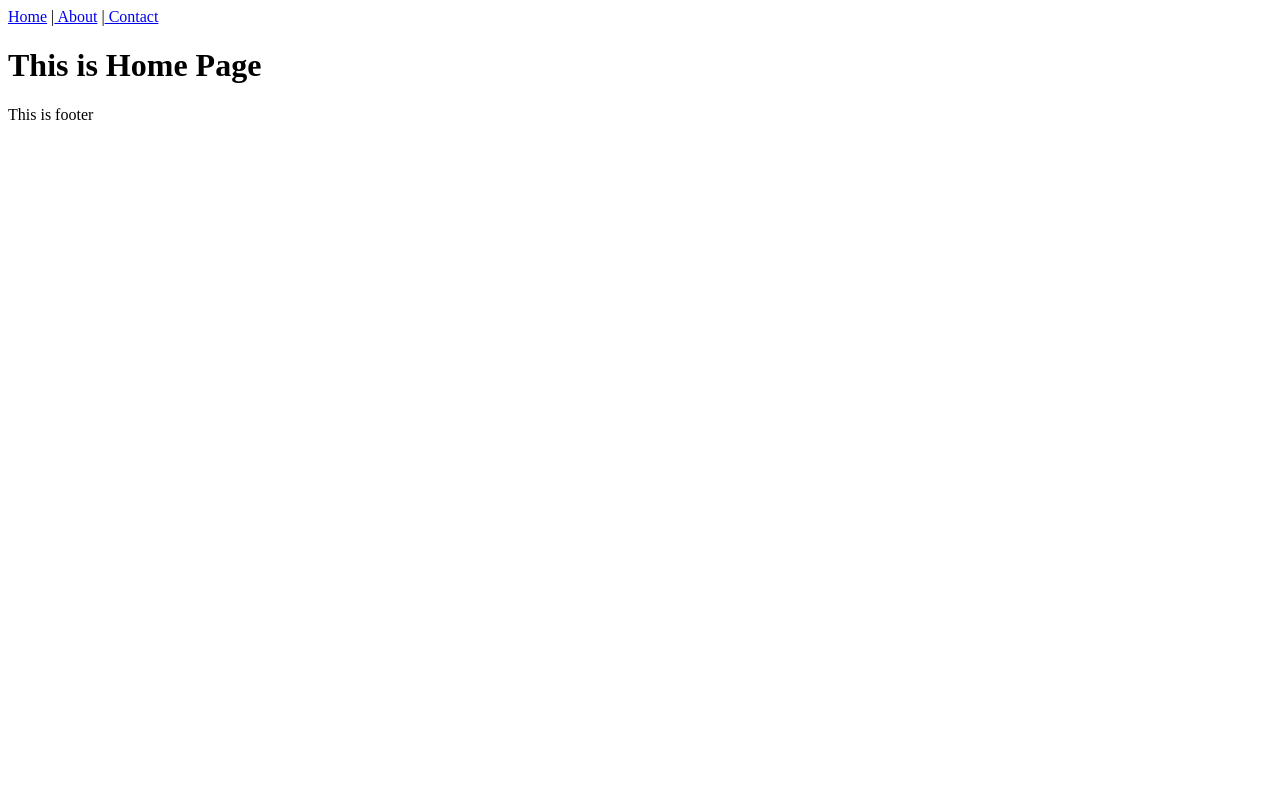
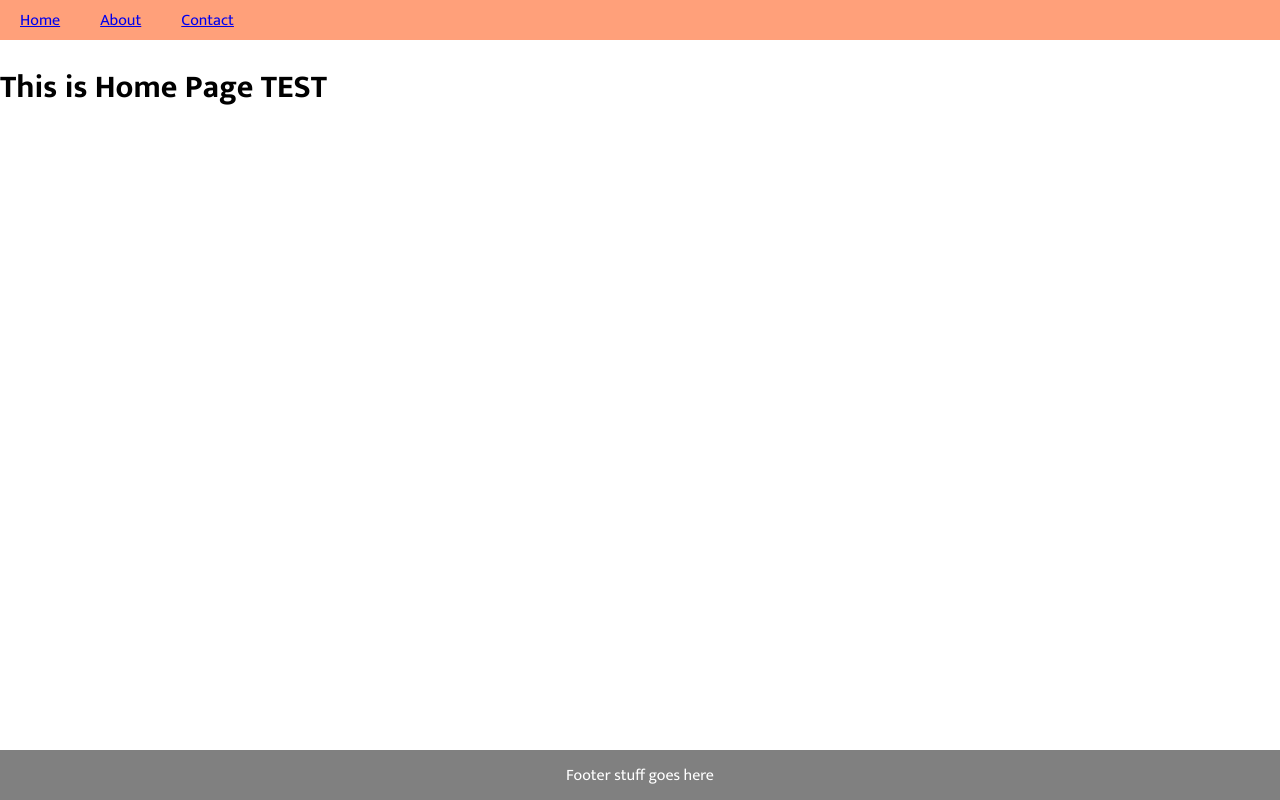
Before and after one commit to VedadM/VedadM.github.io, a React (Create React App) app: page / in a window 1280 px wide. Built offline with nearby package versions, Linux system fonts and the light colour scheme.

Commit message:
Creating site structure

```diff
--- a/public/index.html
+++ b/public/index.html
@@ -15,6 +15,9 @@
       user's mobile device or desktop. See https://developers.google.com/web/fundamentals/web-app-manifest/
     -->
     <link rel="manifest" href="%PUBLIC_URL%/manifest.json" />
+    <link rel="preconnect" href="https://fonts.googleapis.com">
+    <link rel="preconnect" href="https://fonts.gstatic.com" crossorigin>
+    <link href="https://fonts.googleapis.com/css2?family=Mukta:wght@200;300;400;500;600;700;800&display=swap" rel="stylesheet">
     <!--
       Notice the use of %PUBLIC_URL% in the tags above.
       It will be replaced with the URL of the `public` folder during the build.
--- a/src/App.js
+++ b/src/App.js
@@ -1,16 +1,29 @@
 import { renderRoutes } from 'react-router-config';
+import styled from 'styled-components';
 
 import Header from './Components/Header';
 import Footer from './Components/Footer';
+import GlobalCSS from './Style/global.css';
 
 function App(props) {
   return (
-    <div>
+    <Wrapper>
+      <GlobalCSS />
       <Header />
       { renderRoutes(props.route.routes) }
       <Footer />
-    </div>
+    </Wrapper>
   );
 }
 
 export default App;
+
+const Wrapper = styled.div`
+  height: 100vh;
+  display: grid;
+  grid-template-areas:
+    "header"
+    "content"
+    "menu";
+    grid-template-rows: max-content auto max-content;
+`;
--- a/src/Components/Footer.js
+++ b/src/Components/Footer.js
@@ -1,7 +1,23 @@
+import styled from "styled-components";
+
 const Footer = () => {
   return (
-    <footer>This is footer</footer>
+    <FooterStyle>
+      <CopyRight>Footer stuff goes here</CopyRight>
+    </FooterStyle>
   );
 };
 
 export default Footer;
+
+const FooterStyle = styled.footer`
+  height: 50px;
+  display: grid;
+  background-color: gray;
+  align-items: center;
+  justify-content: center;
+`;
+
+const CopyRight = styled.div`
+  color: white
+`;
--- a/src/Components/Header.js
+++ b/src/Components/Header.js
@@ -1,13 +1,42 @@
 import { Link } from 'react-router-dom';
+import styled from 'styled-components';
 
 const Header = () => {
   return (
-    <header>
-      <Link to="/">Home</Link> |
-      <Link to="/about"> About</Link> |
-      <Link to="/contact"> Contact</Link>
-    </header>
+    <Nav>
+      <Menu>
+        <HeaderLink to="/">Home</HeaderLink>
+        <HeaderLink to="/about"> About</HeaderLink>
+        <HeaderLink to="/contact"> Contact</HeaderLink>
+      </Menu>
+    </Nav>
   );
 };
 
 export default Header;
+
+const Nav = styled.nav`
+  display: grid;
+  grid-template-rows: auto;
+  grid-template-columns: auto;
+  grid-template-areas: "menus";
+  justify-items: stretch;
+  align-items: stretch;
+  column-gap: 20px;
+  height:  40px;
+`;
+
+const Menu = styled.div`
+  background: lightsalmon;
+  grid-area: menus;
+  display: flex;
+  flex-direction: row;
+  justify-content: start;
+  height: 100%;
+  align-items: center;
+}`
+
+const HeaderLink = styled(Link)`
+  display: flex;
+  margin: 0 20px;
+`;
--- /dev/null
+++ b/src/Style/global.css.js
@@ -0,0 +1,8 @@
+import { createGlobalStyle } from 'styled-components';
+
+export default createGlobalStyle`
+  body {
+    margin: 0;
+    padding: 0;
+    font-family: 'Mukta', sans-serif;
+  }`;
--- a/src/Views/Home.js
+++ b/src/Views/Home.js
@@ -2,7 +2,7 @@ import React from 'react'
 
 class Home extends React.Component {
   render() {
-    return <h1>This is Home Page</h1>;
+    return <h1>This is Home Page TEST</h1>;
   }
 }
 
```
Also changed, not shown: 6 other files (tests, documents, lock files or other folders).
